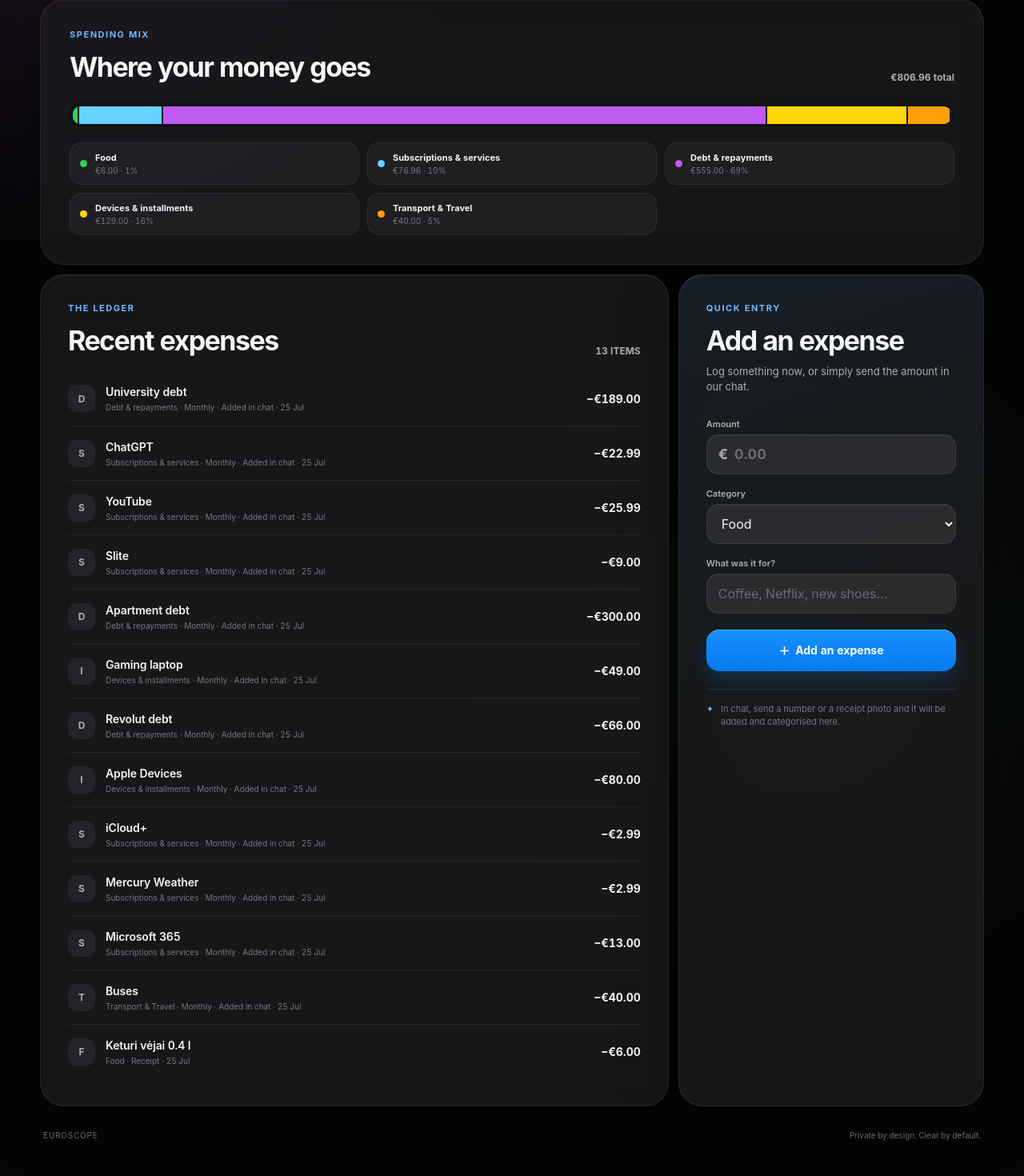
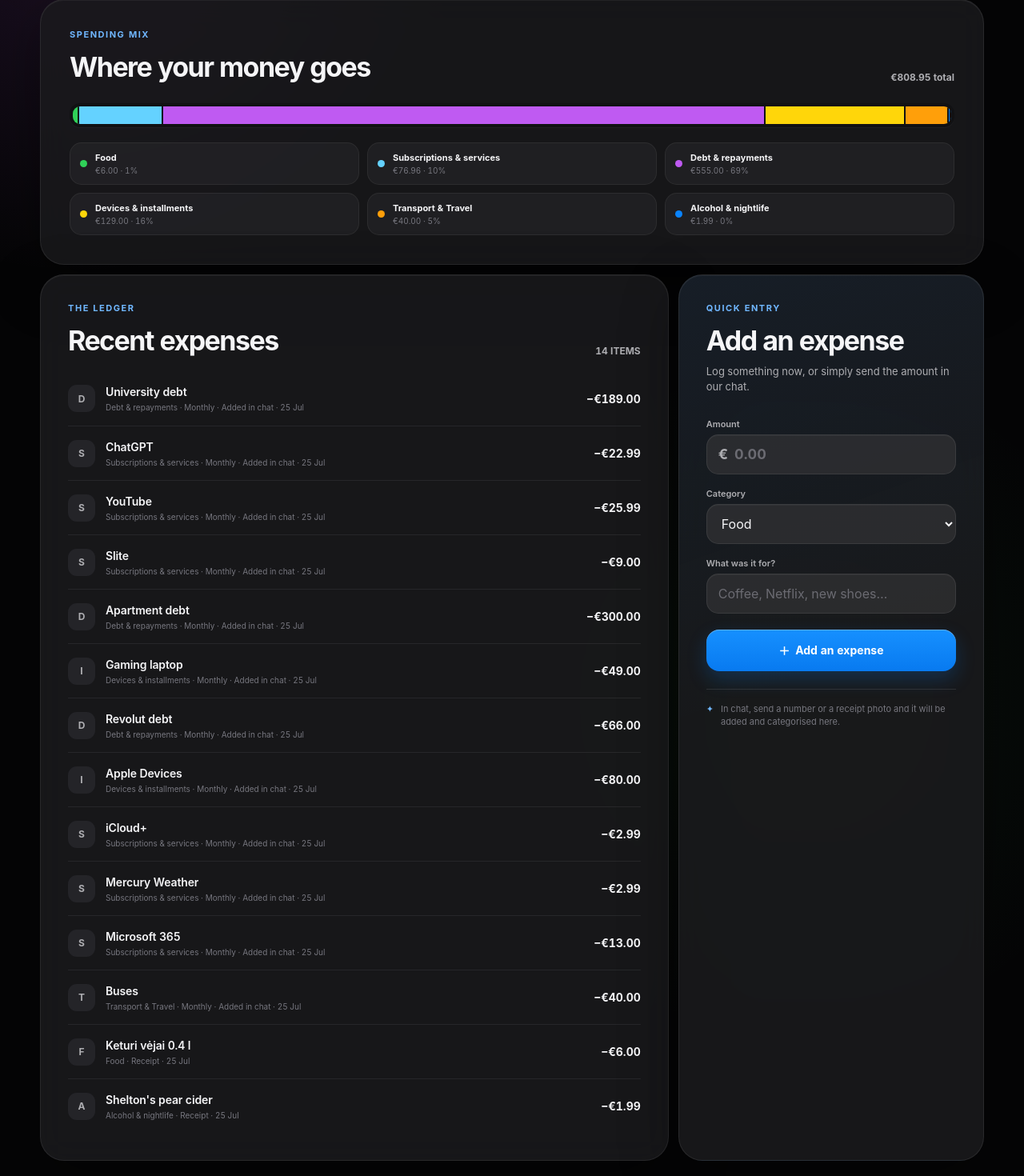
Before and after one commit to kbekulov/finance, a Next.js app: page / in a window 1280 px wide. Shown: the part 997-2467 px from the top of the page at 80% size. Built offline with nearby package versions, Linux system fonts and the light colour scheme.

Commit message:
Add Maxima cider receipt category

```diff
--- a/app/page.tsx
+++ b/app/page.tsx
@@ -9,7 +9,8 @@ type Category =
   | "Luxury purchases"
   | "Debt & repayments"
   | "Devices & installments"
-  | "Transport & Travel";
+  | "Transport & Travel"
+  | "Alcohol & nightlife";
 type Language = "en" | "ru";
 
 type Expense = {
@@ -50,6 +51,7 @@ const CATEGORIES: Category[] = [
   "Debt & repayments",
   "Devices & installments",
   "Transport & Travel",
+  "Alcohol & nightlife",
 ];
 
 const COPY = {
@@ -175,6 +177,7 @@ const CATEGORY_LABELS: Record<Language, Record<Category, string>> = {
     "Debt & repayments": "Debt & repayments",
     "Devices & installments": "Devices & installments",
     "Transport & Travel": "Transport & Travel",
+    "Alcohol & nightlife": "Alcohol & nightlife",
   },
   ru: {
     Food: "Еда",
@@ -183,6 +186,7 @@ const CATEGORY_LABELS: Record<Language, Record<Category, string>> = {
     "Debt & repayments": "Долги и выплаты",
     "Devices & installments": "Устройства и рассрочки",
     "Transport & Travel": "Транспорт и путешествия",
+    "Alcohol & nightlife": "Алкоголь и ночная жизнь",
   },
 };
 
@@ -215,7 +219,8 @@ function categorySymbol(category: Category) {
   if (category === "Luxury purchases") return "L";
   if (category === "Debt & repayments") return "D";
   if (category === "Devices & installments") return "I";
-  return "T";
+  if (category === "Transport & Travel") return "T";
+  return "A";
 }
 
 function categoryClass(category: Category) {
@@ -224,7 +229,8 @@ function categoryClass(category: Category) {
   if (category === "Luxury purchases") return "luxury";
   if (category === "Debt & repayments") return "debt";
   if (category === "Devices & installments") return "devices";
-  return "transport";
+  if (category === "Transport & Travel") return "transport";
+  return "alcohol";
 }
 
 function fillTemplate(
@@ -325,6 +331,7 @@ export default function Home() {
     "Luxury purchases",
     "Devices & installments",
     "Transport & Travel",
+    "Alcohol & nightlife",
   ]);
   const cutTarget =
     rankedCategories.find(
--- a/data/finance-history.json
+++ b/data/finance-history.json
@@ -14,7 +14,7 @@
       "currency": "EUR",
       "timezone": "Europe/Vilnius",
       "updatedAt": "2026-07-25",
-      "revision": 10,
+      "revision": 11,
       "salary": 2150,
       "savingsGoal": 200,
       "expenses": [
@@ -209,6 +209,40 @@
           "transactionTime": "11:52:56",
           "vatRate": 21,
           "vatAmount": 1.04
+        },
+        {
+          "id": "2026-07-maxima-cider-001",
+          "amount": 1.99,
+          "note": "Shelton's pear cider",
+          "noteTranslations": {
+            "en": "Shelton's pear cider",
+            "ru": "Грушевый сидр Shelton's"
+          },
+          "date": "2026-07-25",
+          "category": "Alcohol & nightlife",
+          "source": "receipt",
+          "merchant": "Maxima",
+          "legalEntity": "MAXIMA LT, UAB",
+          "merchantAddress": "Medeinos g. 39, Vilnius",
+          "description": "Shelton's pear cider with refundable can deposit",
+          "originalCurrency": "EUR",
+          "originalAmount": 1.99,
+          "receiptReference": "00320265",
+          "paymentMethod": "Contactless debit Mastercard",
+          "transactionTime": "19:32:26",
+          "vatRate": 21,
+          "vatAmount": 0.33,
+          "containerDeposit": 0.1,
+          "lineItems": [
+            {
+              "description": "Shelton's pear cider",
+              "amount": 1.89
+            },
+            {
+              "description": "Refundable can deposit",
+              "amount": 0.1
+            }
+          ]
         }
       ]
     }
--- a/index.html
+++ b/index.html
@@ -171,6 +171,7 @@
                 <option value="Debt & repayments" data-category-option="Debt & repayments">Debt &amp; repayments</option>
                 <option value="Devices & installments" data-category-option="Devices & installments">Devices &amp; installments</option>
                 <option value="Transport & Travel" data-category-option="Transport & Travel">Transport &amp; Travel</option>
+                <option value="Alcohol & nightlife" data-category-option="Alcohol & nightlife">Alcohol &amp; nightlife</option>
               </select>
 
               <label for="note" data-i18n="whatFor">What was it for?</label>
--- a/styles.css
+++ b/styles.css
@@ -768,6 +768,12 @@ h1 em {
   color: var(--orange);
 }
 
+.alcohol,
+.category-a {
+  background: rgba(10, 132, 255, 0.13);
+  color: var(--blue);
+}
+
 /* Breakdown */
 
 .breakdown-panel {
@@ -864,6 +870,11 @@ h1 em {
 .breakdown-segment.transport,
 .breakdown-dot.transport {
   background: var(--orange);
+}
+
+.breakdown-segment.alcohol,
+.breakdown-dot.alcohol {
+  background: var(--blue);
 }
 
 .breakdown-legend {
```
Also changed, not shown: script.js (+6 -1 lines), 2 other files (tests, documents, lock files or other folders).
